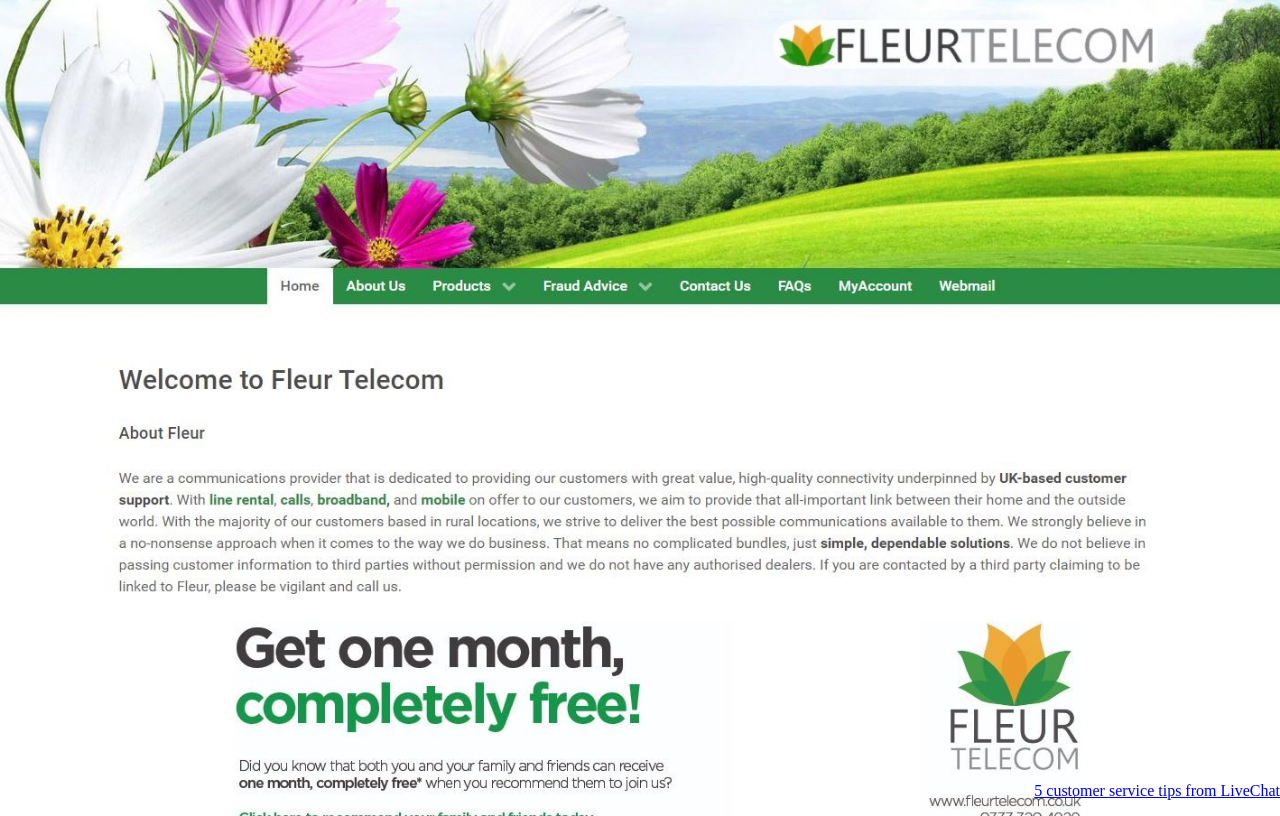
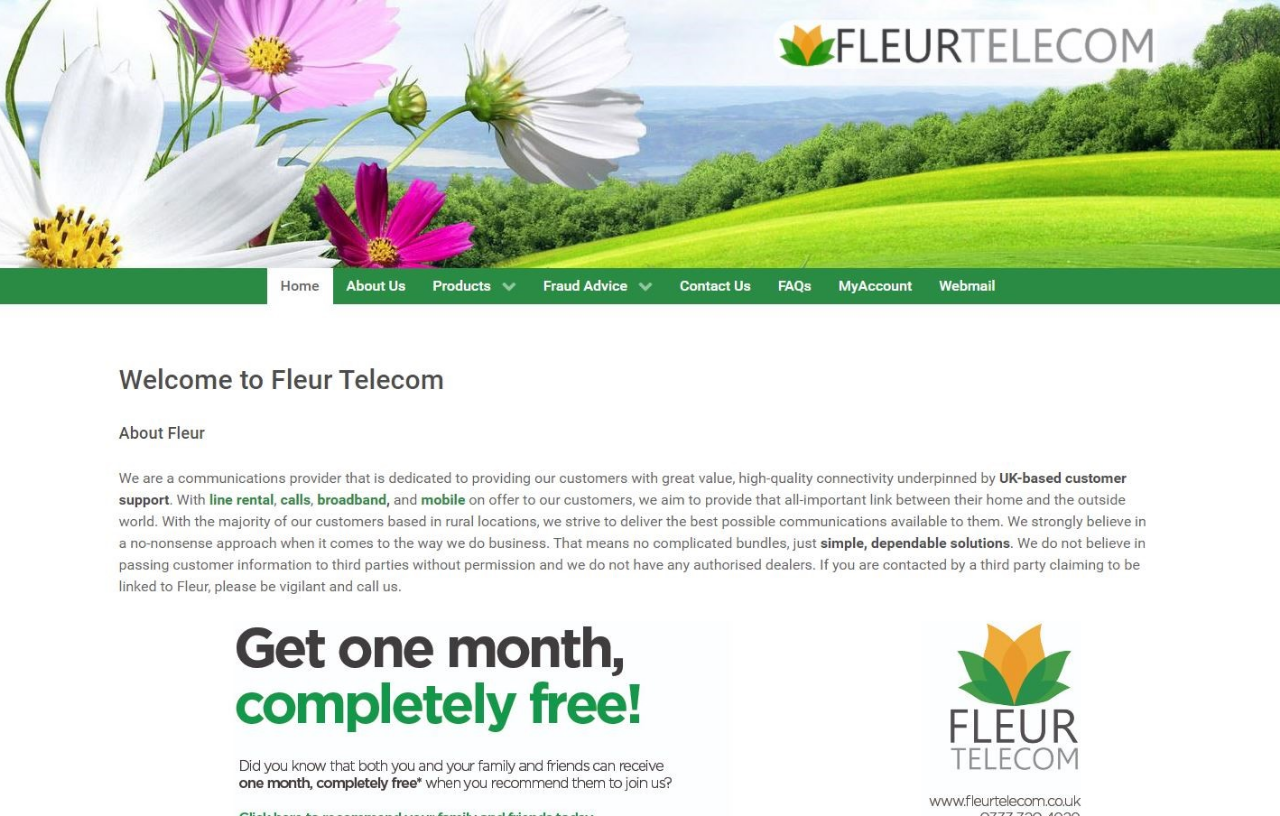
Before and after one commit to alex-chisnall/Fleur-Test, a plain HTML site: page index.html in a window 1280 px wide. Drawn offline with Linux system fonts and the light colour scheme.

Commit message:
Update index.html

```diff
--- a/index.html
+++ b/index.html
@@ -46,11 +46,7 @@
 	</head>
 	<body>
 
-<div class="button">
-	<!-- Start of LiveChat Button Code -->
-	<div data-id="TTwVs0UH4t" class="livechat_button"><a href="https://www.livechat.com/customer-service/?utm_source=chat_button&utm_medium=referral&utm_campaign=lc_12983778">5 customer service tips from LiveChat</a></div>
-	<!-- End of LiveChat code -->
-</div>
+
 
 
 
```
